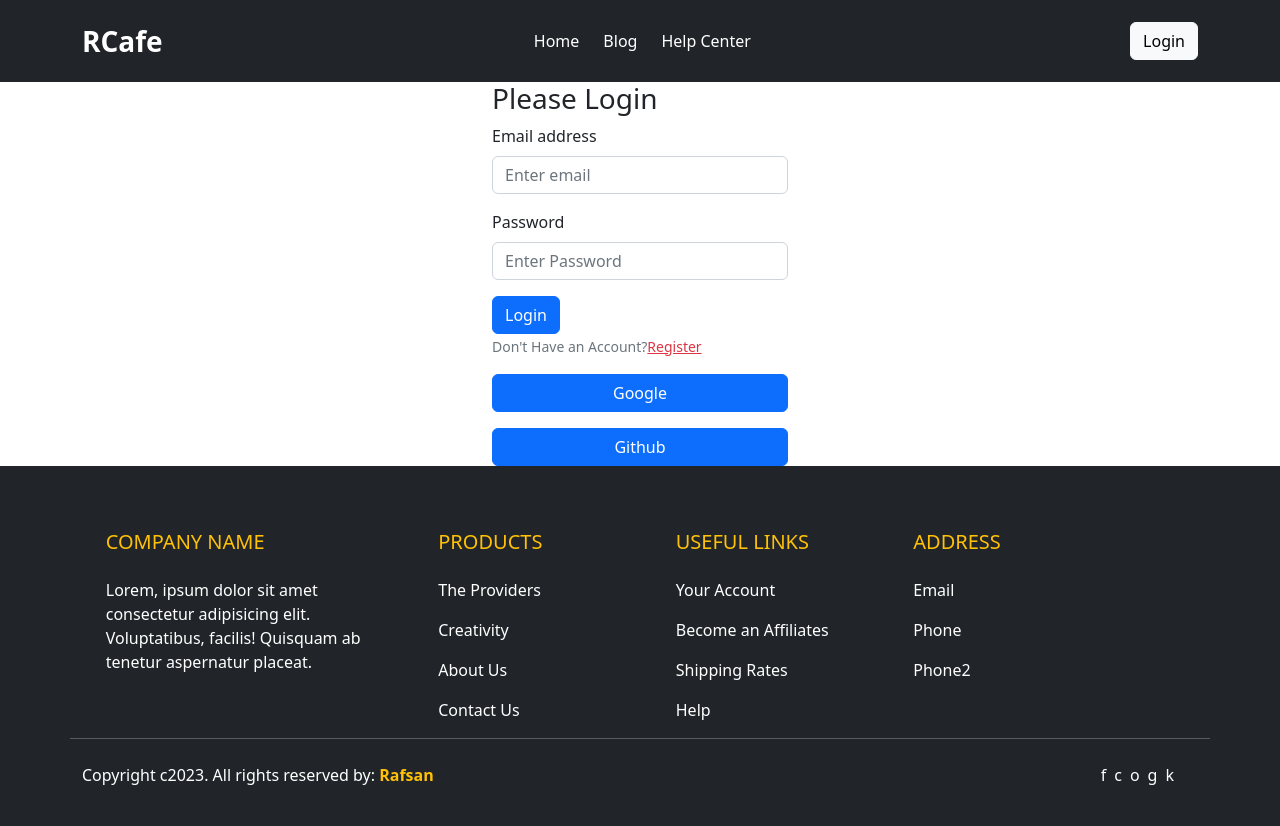
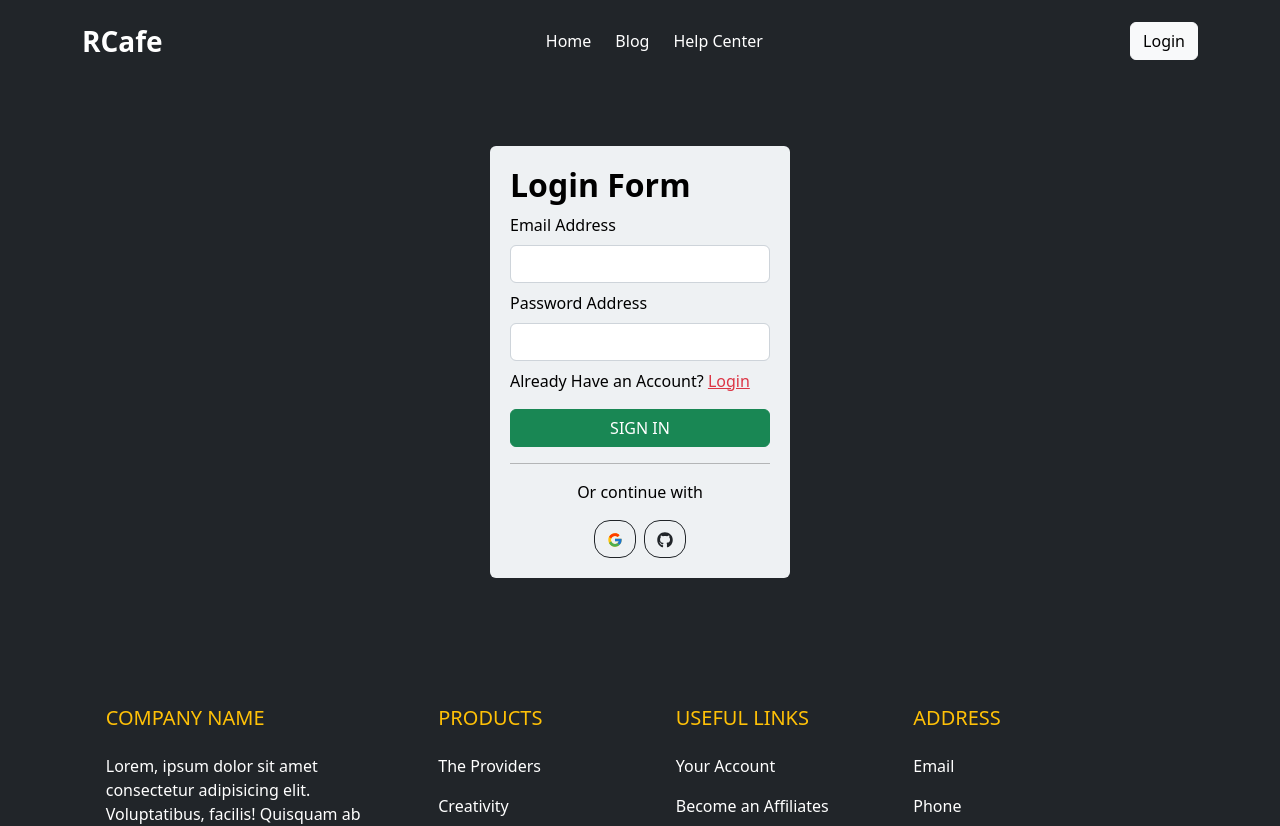
Before and after one commit to srafsan/chef-recipe-hunter-client, a React (Vite) app: page /login in a window 1280 px wide. Shown: the top 826 px of the page. Built offline with nearby package versions, Linux system fonts and the light colour scheme; no server answers.

Commit message:
Login UI updated

```diff
--- a/src/Providers/AuthProvider.jsx
+++ b/src/Providers/AuthProvider.jsx
@@ -10,6 +10,7 @@ import {
   GithubAuthProvider,
   signInWithPopup,
   onAuthStateChanged,
+  updateProfile,
 } from "firebase/auth";
 import app from "../Firebase/firebase.config";
 
@@ -33,9 +34,18 @@ const AuthProvider = ({ children }) => {
   };
 
   //   Create account(register)
-  const createUser = (email, password) => {
+  const createUser = (email, password, photoURL) => {
     setLoading(true);
-    return createUserWithEmailAndPassword(auth, email, password);
+    return createUserWithEmailAndPassword(auth, email, password).then(
+      (result) => {
+        const user = result.user;
+        // Update the user's photoURL in Firebase
+        return updateProfile(user, { photoURL: photoURL }).then(() => {
+          // Return the user object with updated photoURL
+          return user;
+        });
+      }
+    );
   };
 
   //   Sign in with email and password
--- /dev/null
+++ b/src/pages/Login/Login.css
@@ -0,0 +1,11 @@
+.wrapper{
+    height: 70vh;
+}
+
+.login {
+    padding: 20px;
+    width: 300px;
+    height: min-content;
+    color: black;
+    background-color: rgb(238, 241, 243);
+}
--- a/src/pages/Login/Login.jsx
+++ b/src/pages/Login/Login.jsx
@@ -1,8 +1,11 @@
 /* eslint-disable no-unused-vars */
 import { useContext } from "react";
-import { Button, Container, Form } from "react-bootstrap";
 import { Link, useLocation, useNavigate } from "react-router-dom";
 import { AuthContext } from "../../Providers/AuthProvider";
+import "./Login.css";
+
+import { FcGoogle } from "react-icons/fc";
+import { FaGithub } from "react-icons/fa";
 
 const Login = () => {
   const { signIn, signInGoogle, signInGithub } = useContext(AuthContext);
@@ -33,7 +36,10 @@ const Login = () => {
   };
 
   const handleGoogle = () => {
-    signInGoogle();
+    signInGoogle().then((result) => {
+      const loggedUres = result.user;
+      console.log(loggedUres);
+    });
   };
 
   const handleGithub = () => {
@@ -41,56 +47,62 @@ const Login = () => {
   };
 
   return (
-    <Container className="mx-auto w-25">
-      <h3>Please Login</h3>
-      <Form onSubmit={handleLogin}>
-        <Form.Group className="mb-3" controlId="formBasicEmail">
-          <Form.Label>Email address</Form.Label>
-          <Form.Control
+    <div className="wrapper bg-dark d-flex align-items-center justify-content-center w-100">
+      <div className="login rounded">
+        <h2 className="fw-bold">Login Form</h2>
+        <form onSubmit={handleLogin}>
+          <div className="form-group mb-2">
+            <label htmlFor="email" className="form-label">
+              Email Address
+            </label>
+            <input
               type="email"
               name="email"
-            placeholder="Enter email"
-            required
+              id="email"
+              className="form-control"
             />
-        </Form.Group>
-
-        <Form.Group className="mb-3" controlId="formBasicPassword">
-          <Form.Label>Password</Form.Label>
-          <Form.Control
+          </div>
+          <div className="form-group mb-2">
+            <label htmlFor="password" className="form-label">
+              Password Address
+            </label>
+            <input
               type="password"
               name="password"
-            placeholder="Enter Password"
-            required
+              id="password"
+              className="form-control"
             />
-        </Form.Group>
-        <Button variant="primary" type="submit">
+          </div>
+          <div className="form-group mb-2">
+            Already Have an Account?{" "}
+            <Link to="/login" className="text-danger">
               Login
-        </Button>
-        <br />
-        <Form.Text className="text-secondary">
-          Don&apos;t Have an Account?
-          <Link to="/register" className="text-danger">
-            Register
             </Link>
-        </Form.Text>
-        <Form.Text className="text-success"></Form.Text>
-        <Form.Text className="text-danger"></Form.Text>
-
-        <div className="d-flex flex-column">
-          <Button
+          </div>
+          <button type="submit" className="btn btn-success w-100 mt-2">
+            SIGN IN
+          </button>
+          <hr />
+          <p className="mb-2 text-center">Or continue with</p>
+          <div className="d-flex justify-content-center">
+            <button
               onClick={handleGoogle}
-            className="my-3"
-            variant="primary"
               type="submit"
+              className="btn btn-outline-dark mt-2 me-2 rounded-4"
             >
-            Google
-          </Button>
-          <Button onClick={handleGithub} variant="primary" type="submit">
-            Github
-          </Button>
+              <FcGoogle />
+            </button>
+            <button
+              onClick={handleGithub}
+              type="submit"
+              className="btn btn-outline-dark mt-2 rounded-4"
+            >
+              <FaGithub />
+            </button>
           </div>
-      </Form>
-    </Container>
+        </form>
+      </div>
+    </div>
   );
 };
 
--- a/src/pages/Registration/Registration.jsx
+++ b/src/pages/Registration/Registration.jsx
@@ -11,13 +11,13 @@ const Registration = () => {
     event.preventDefault();
     const form = event.target;
     const name = form.name.value;
-    const photo = form.photo.value;
+    const photoURL = form.photo.value;
     const email = form.email.value;
     const password = form.password.value;
 
-    console.log(name, photo, email, password);
+    console.log(name, photoURL, email, password);
 
-    createUser(email, password)
+    createUser(email, password, photoURL)
       .then((result) => {
         const createdUser = result.user;
         console.log(createdUser);
--- a/src/pages/Shared/NavigationBar/NavigationBar.jsx
+++ b/src/pages/Shared/NavigationBar/NavigationBar.jsx
@@ -2,11 +2,8 @@ import { useContext } from "react";
 import { Container, Nav, Navbar } from "react-bootstrap";
 import { NavLink } from "react-router-dom";
 import { AuthContext } from "../../../Providers/AuthProvider";
-import { FaUserCircle } from "react-icons/fa";
-
 const NavigationBar = () => {
   const { user, logOut } = useContext(AuthContext);
-
   const handleLogOut = () => {
     logOut();
   };
@@ -37,10 +34,17 @@ const NavigationBar = () => {
             <NavLink className="text-decoration-none text-white" to="/help">
               Help Center
             </NavLink>
-            <div>{user && <FaUserCircle style={{ fontSize: "2rem" }} />}</div>
+            {/* <div>{user && <FaUserCircle style={{ fontSize: "2rem" }} />}</div> */}
           </Nav>
         </Navbar.Collapse>
         <div>
+          {user?.photoURL && user?.email && (
+            <img
+              src={user?.photoURL}
+              style={{ height: "40px", width: "40px", borderRadius: "50%" }}
+              alt=""
+            />
+          )}
           {user ? (
             <button className="btn btn-light" onClick={handleLogOut}>
               Logout
```
Lines whose indentation alone changed are shown as unchanged.
